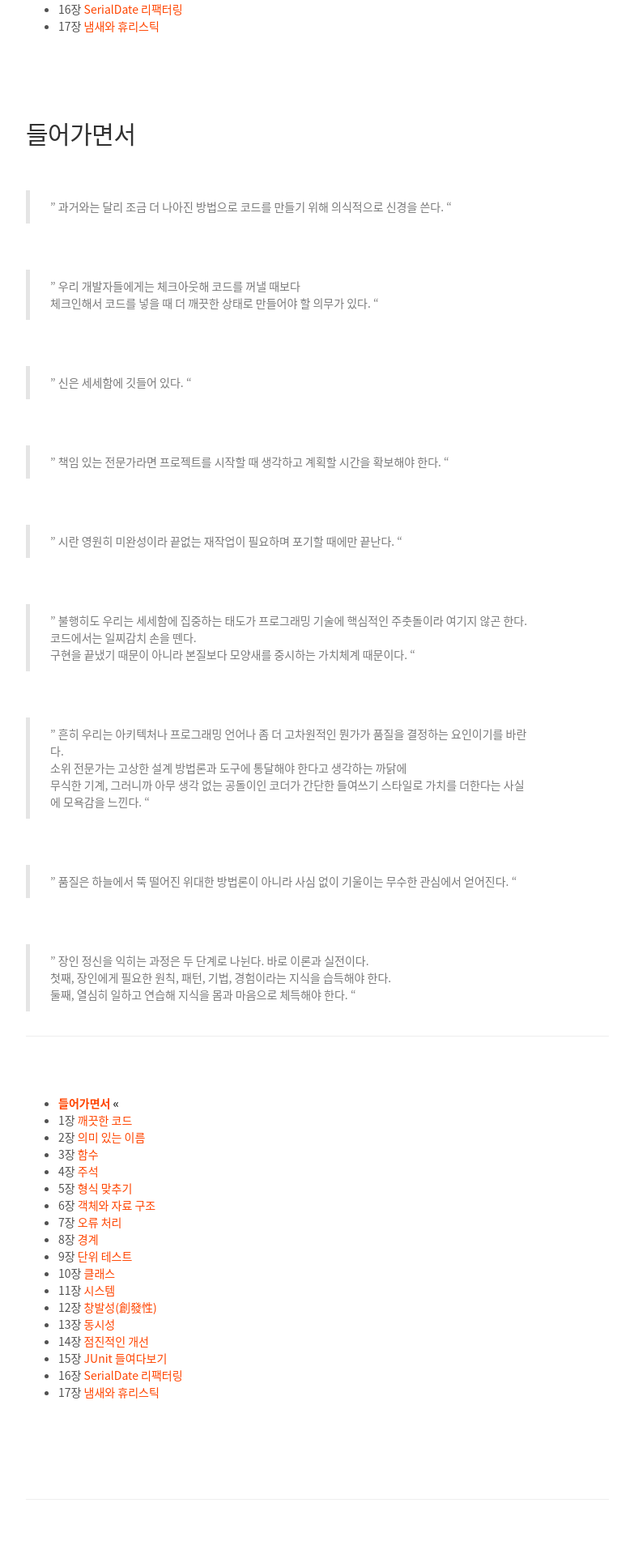
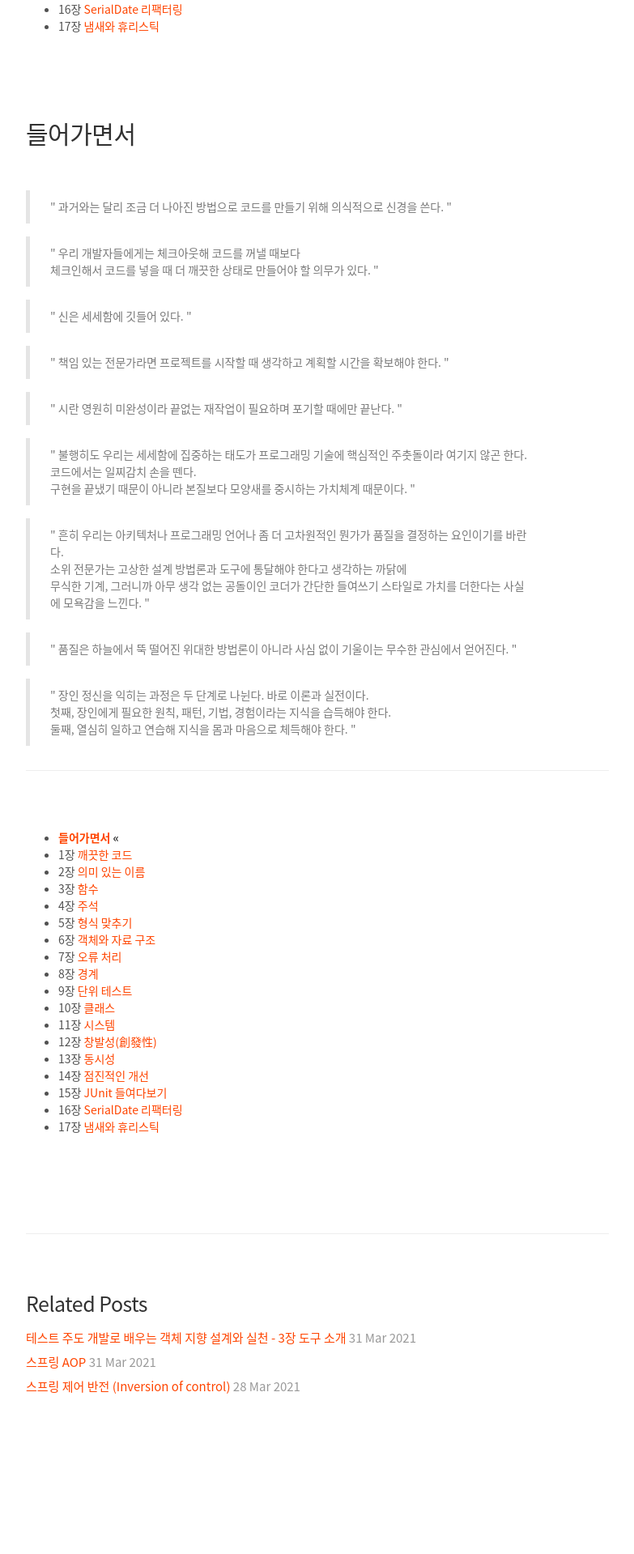
Before and after one commit to cholnh/cholnh.github.io, a Jekyll site: the page built from _posts/Dev/CleanCode/2021-3-25-들어가면서.md, in a window 1280 px wide. Shown: the part 1397-3316 px from the top of the page at 81% size, without its empty margins (248-1031 px from the left). Built offline with Jekyll 4.4.1, drawn with Linux system fonts in a browser that asks for light colours; comment, search, counter and statistics services are not loaded; some of the changed text lies outside the part shown.

Commit message:
post spring aop

```diff
--- a/_posts/Dev/CleanCode/2021-3-25-들어가면서.md
+++ b/_posts/Dev/CleanCode/2021-3-25-들어가면서.md
@@ -50,46 +50,30 @@
 
 <br/>
 
-> " 과거와는 달리 조금 더 나아진 방법으로 코드를 만들기 위해 의식적으로 신경을 쓴다. "
+<blockquote><p> " 과거와는 달리 조금 더 나아진 방법으로 코드를 만들기 위해 의식적으로 신경을 쓴다. " </p></blockquote>
 
-<br/>
+<blockquote><p> " 우리 개발자들에게는 체크아웃해 코드를 꺼낼 때보다  <br/>
+    체크인해서 코드를 넣을 때 더 깨끗한 상태로 만들어야 할 의무가 있다. " </p></blockquote>
 
-> " 우리 개발자들에게는 체크아웃해 코드를 꺼낼 때보다
-    체크인해서 코드를 넣을 때 더 깨끗한 상태로 만들어야 할 의무가 있다. "
+<blockquote><p> " 신은 세세함에 깃들어 있다. " </p></blockquote>
 
-<br/>
+<blockquote><p> " 책임 있는 전문가라면 프로젝트를 시작할 때 생각하고 계획할 시간을 확보해야 한다. " </p></blockquote>
 
-> " 신은 세세함에 깃들어 있다. "
+<blockquote><p> " 시란 영원히 미완성이라 끝없는 재작업이 필요하며 포기할 때에만 끝난다. " </p></blockquote>
 
-<br/>
+<blockquote><p> " 불행히도 우리는 세세함에 집중하는 태도가 프로그래밍 기술에 핵심적인 주춧돌이라 여기지 않곤 한다.  <br/>
+    코드에서는 일찌감치 손을 뗀다.  <br/>
+    구현을 끝냈기 때문이 아니라 본질보다 모양새를 중시하는 가치체계 때문이다. " </p></blockquote>
 
-> " 책임 있는 전문가라면 프로젝트를 시작할 때 생각하고 계획할 시간을 확보해야 한다. "
+<blockquote><p> " 흔히 우리는 아키텍처나 프로그래밍 언어나 좀 더 고차원적인 뭔가가 품질을 결정하는 요인이기를 바란다.  <br/>
+    소위 전문가는 고상한 설계 방법론과 도구에 통달해야 한다고 생각하는 까닭에  <br/>
+    무식한 기계, 그러니까 아무 생각 없는 공돌이인 코더가 간단한 들여쓰기 스타일로 가치를 더한다는 사실에 모욕감을 느낀다. " </p></blockquote>
 
-<br/>
+<blockquote><p> " 품질은 하늘에서 뚝 떨어진 위대한 방법론이 아니라 사심 없이 기울이는 무수한 관심에서 얻어진다. " </p></blockquote>
 
-> " 시란 영원히 미완성이라 끝없는 재작업이 필요하며 포기할 때에만 끝난다. "
-
-<br/>
-
-> " 불행히도 우리는 세세함에 집중하는 태도가 프로그래밍 기술에 핵심적인 주춧돌이라 여기지 않곤 한다.
-    코드에서는 일찌감치 손을 뗀다.
-    구현을 끝냈기 때문이 아니라 본질보다 모양새를 중시하는 가치체계 때문이다. "
-
-<br/>
-
-> " 흔히 우리는 아키텍처나 프로그래밍 언어나 좀 더 고차원적인 뭔가가 품질을 결정하는 요인이기를 바란다.
-    소위 전문가는 고상한 설계 방법론과 도구에 통달해야 한다고 생각하는 까닭에
-    무식한 기계, 그러니까 아무 생각 없는 공돌이인 코더가 간단한 들여쓰기 스타일로 가치를 더한다는 사실에 모욕감을 느낀다. "
-
-<br/>
-
-> " 품질은 하늘에서 뚝 떨어진 위대한 방법론이 아니라 사심 없이 기울이는 무수한 관심에서 얻어진다. "
-
-<br/>
-
-> " 장인 정신을 익히는 과정은 두 단계로 나뉜다. 바로 이론과 실전이다.
-    첫째, 장인에게 필요한 원칙, 패턴, 기법, 경험이라는 지식을 습득해야 한다.
-    둘째, 열심히 일하고 연습해 지식을 몸과 마음으로 체득해야 한다. "
+<blockquote><p> " 장인 정신을 익히는 과정은 두 단계로 나뉜다. 바로 이론과 실전이다.  <br/>
+    첫째, 장인에게 필요한 원칙, 패턴, 기법, 경험이라는 지식을 습득해야 한다.  <br/>
+    둘째, 열심히 일하고 연습해 지식을 몸과 마음으로 체득해야 한다. " </p></blockquote>
 
 ---
 
```
Also changed, not shown: _posts/Dev/Spring/2021-3-31-스프링-AOP.md (added, +93 -0 lines), assets/spring/aop1.jpg (added), assets/spring/aop2.jpg (added), assets/spring/aop3.jpg (added).
